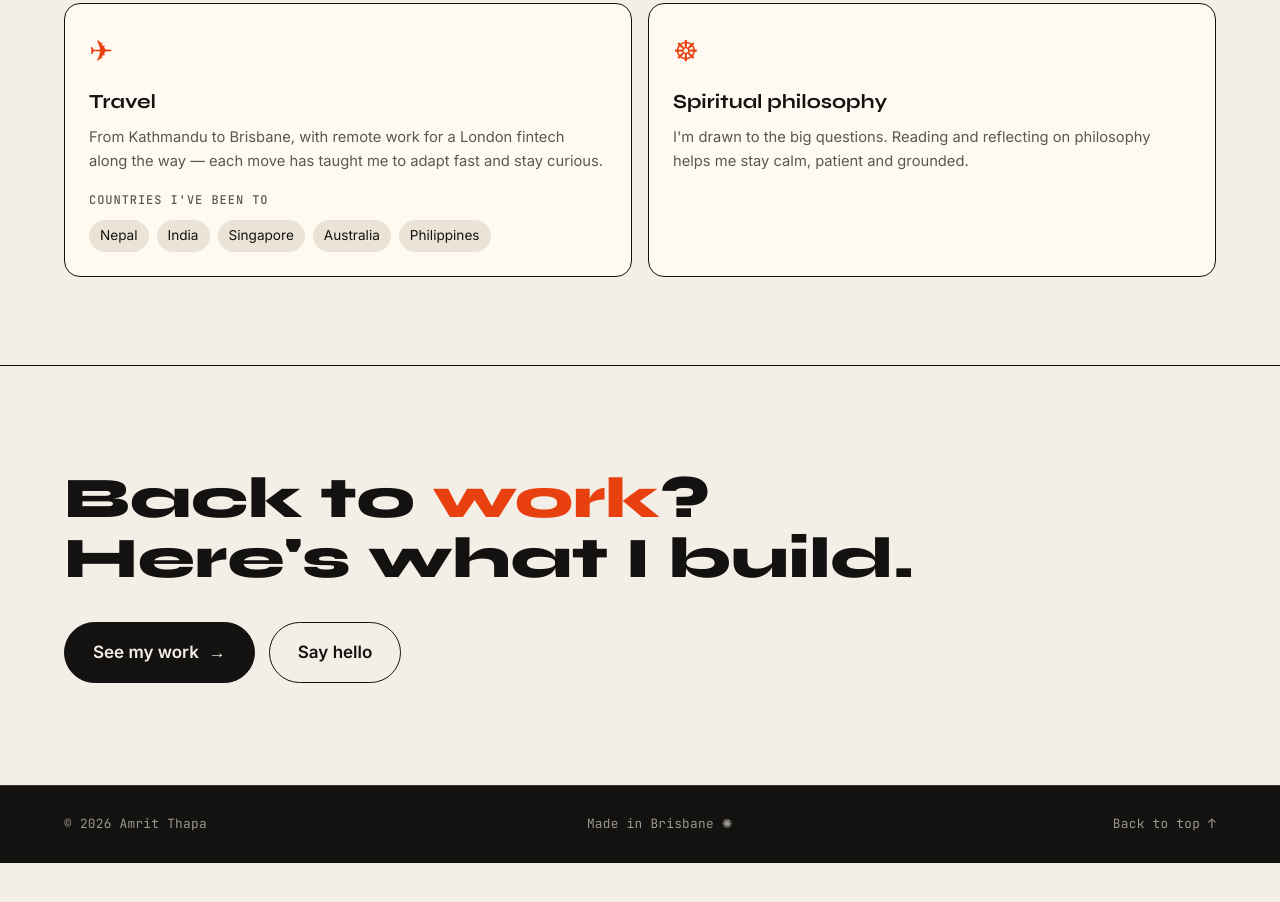
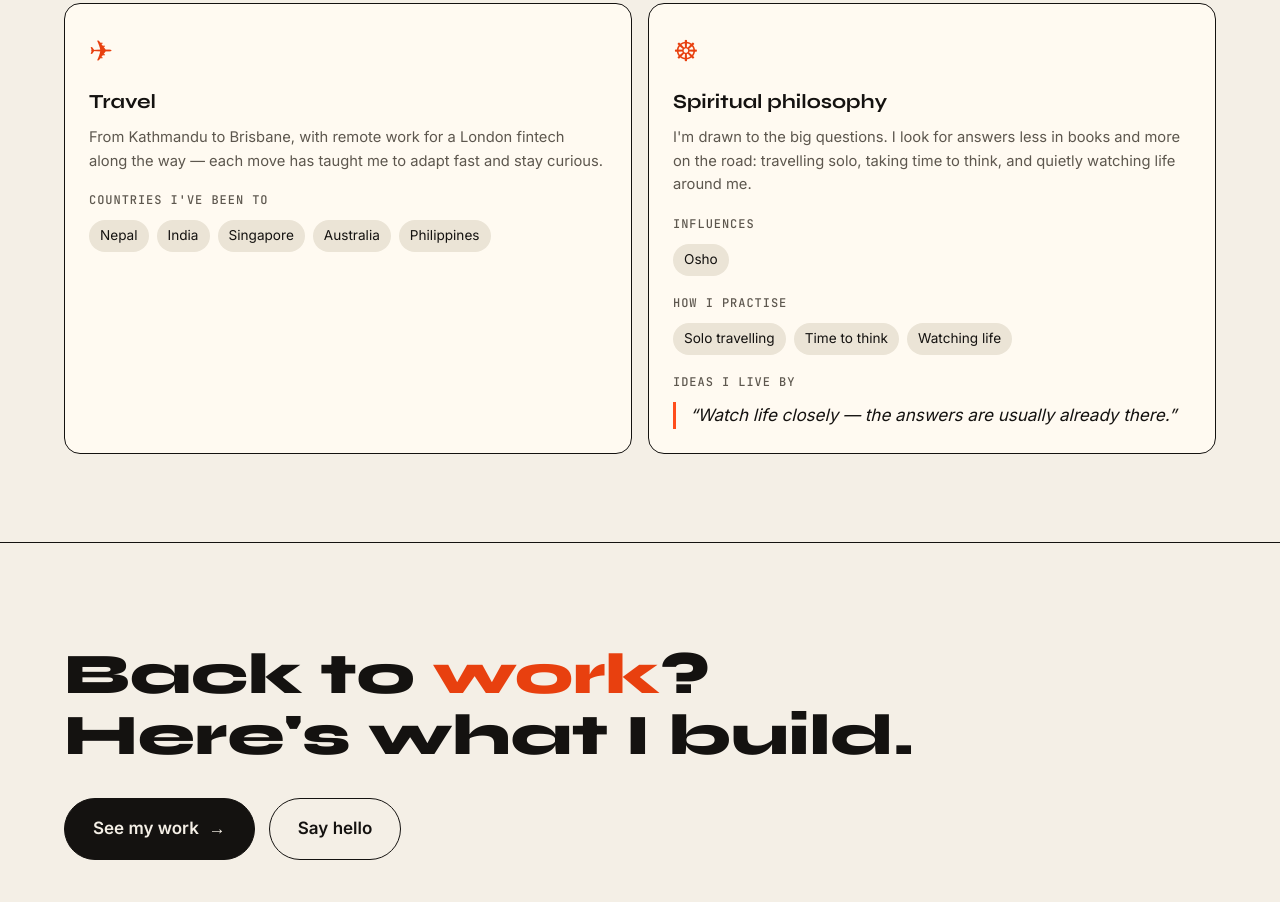
Before and after one commit to amritjung/portfolio, a plain HTML site: page beyond-code/index.html in a window 1280 px wide. Shown: the part 4856-5758 px from the top of the page. Before the commit the page ends 5719 px from the top, so only its background shows below. Drawn offline with Linux system fonts and the light colour scheme.

Commit message:
Beyond the code: Spotify player, artists, countries, philosophy card; clarify remote UK work

```diff
--- a/beyond-code/index.html
+++ b/beyond-code/index.html
@@ -34,7 +34,7 @@
 
   <link rel="preload" href="/assets/fonts/syne-latin-800-normal.woff2" as="font" type="font/woff2" crossorigin />
   <link rel="preload" href="/assets/fonts/inter-latin-400-normal.woff2" as="font" type="font/woff2" crossorigin />
-  <link rel="stylesheet" href="/styles.css?v=202611162015" />
+  <link rel="stylesheet" href="/styles.css?v=202611162030" />
 </head>
 
 <body class="case-page beyond-page">
@@ -561,7 +561,22 @@
         <article class="case-card">
           <span class="interest-icon" aria-hidden="true">☸</span>
           <h3>Spiritual philosophy</h3>
-          <p>I'm drawn to the big questions. Reading and reflecting on philosophy helps me stay calm, patient and grounded.</p>
+          <p>I'm drawn to the big questions. I look for answers less in books and more on the road: travelling solo, taking time to think, and quietly watching life around me.</p>
+
+          <h4 class="country-title mono">Influences</h4>
+          <ul class="band-chips">
+            <li>Osho</li>
+          </ul>
+
+          <h4 class="country-title mono">How I practise</h4>
+          <ul class="band-chips">
+            <li>Solo travelling</li>
+            <li>Time to think</li>
+            <li>Watching life</li>
+          </ul>
+
+          <h4 class="country-title mono">Ideas I live by</h4>
+          <blockquote class="life-idea">“Watch life closely — the answers are usually already there.”</blockquote>
         </article>
       </div>
     </section>
@@ -590,6 +605,6 @@
     <a href="#main">Back to top ↑</a>
   </footer>
 
-  <script src="/script.js?v=202611162015" defer></script>
+  <script src="/script.js?v=202611162030" defer></script>
 </body>
 </html>
--- a/styles.css
+++ b/styles.css
@@ -2356,6 +2356,14 @@ main:focus {
   color: var(--muted);
 }
 
+/* A short principle in the Spiritual philosophy card */
+.life-idea {
+  margin: 0;
+  padding-left: 14px;
+  border-left: 3px solid var(--accent);
+  font-style: italic;
+}
+
 /* Music shuffle player */
 .shuffle {
   margin-bottom: 32px;
```
Also changed, not shown: index.html (+2 -2 lines).
